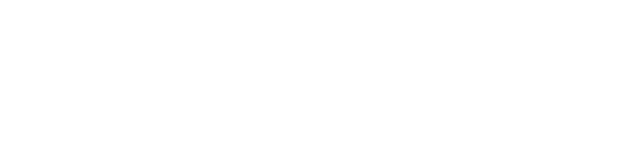
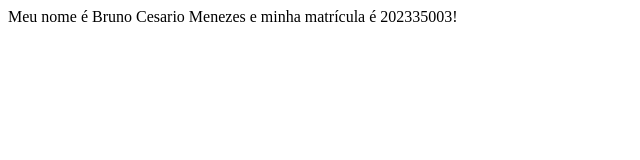
Before and after one commit to ufjf-dcc202/ufjf-dcc202-2023-3-b-atv2-BrunoCesarioMenezes, a plain HTML site: page index.html in a window 1280 px wide. Shown: the whole page, without its empty margins (0-640 px from the left). Drawn offline with Linux system fonts and the light colour scheme.

Commit message:
adiciona conteúdo

```diff
--- a/index.html
+++ b/index.html
@@ -6,6 +6,6 @@
     <title>Document</title>
 </head>
 <body>
-
+    Meu nome é Bruno Cesario Menezes e minha matrícula é 202335003!
 </body>
 </html>
```
